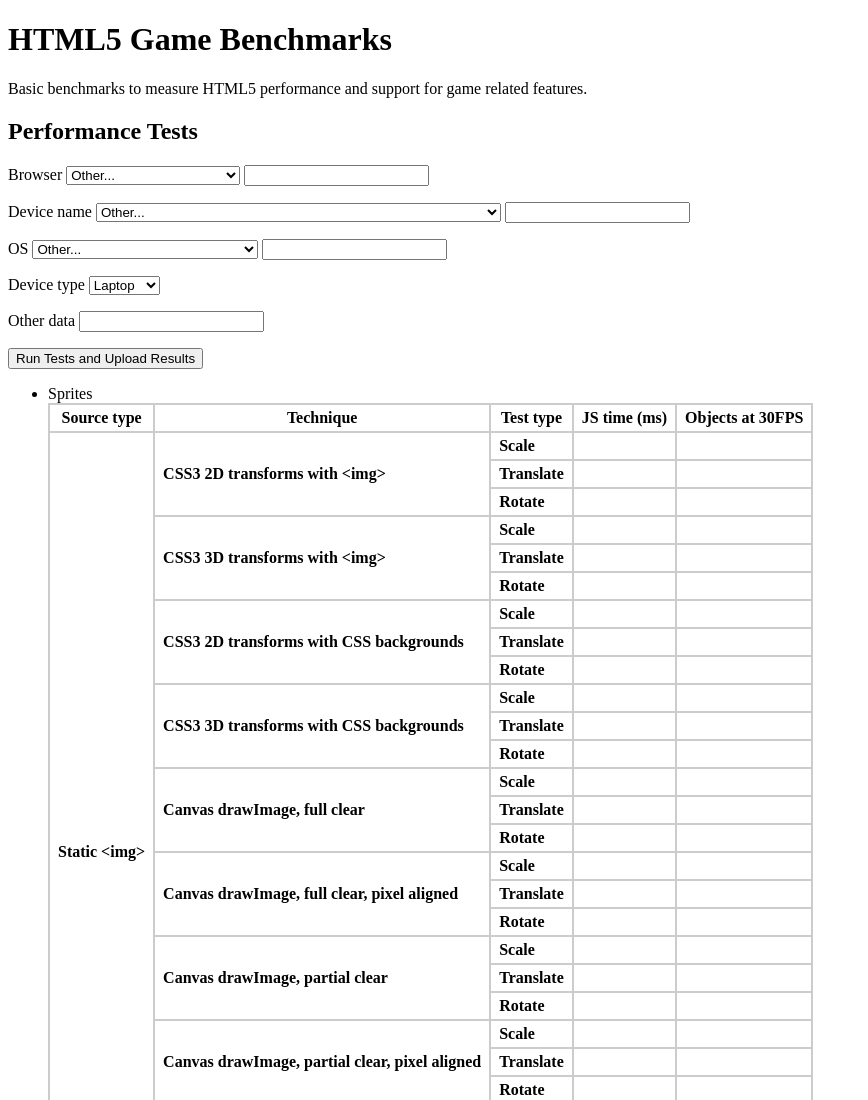
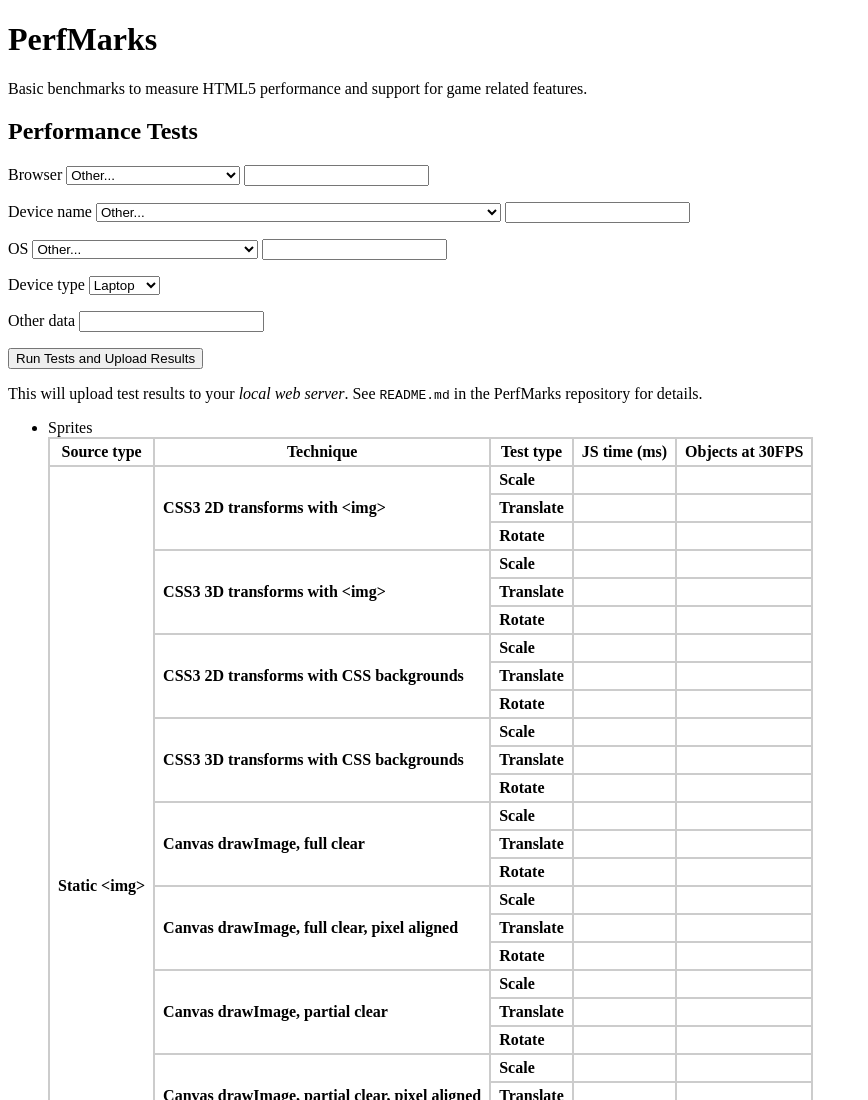
Before and after one commit to sibblingz/PerfMarks, a website: page index.html in a window 1280 px wide. Shown: the top 1100 px of the page, without its empty margins (0-868 px from the left). Drawn offline with Linux system fonts and the light colour scheme.

Commit message:
HTML stuff

```diff
--- a/index.html
+++ b/index.html
@@ -60,7 +60,7 @@
 }
 </style>
 
-<h1>HTML5 Game Benchmarks</h1>
+<h1>PerfMarks</h1>
 <p>Basic benchmarks to measure HTML5 performance and support for game related features.<p>
 
 <h2>Performance Tests</h2>
@@ -205,6 +205,8 @@
 
 <p><button disabled id="upload-performance-tests">Run Tests and Upload Results</button></p>
 
+<p>This will upload test results to your <em>local web server</em>.  See <code>README.md</code> in the PerfMarks repository for details.</p>
+
 <ul>
 <li id="performance-sprites"><span class="name">Sprites</span>
     <div id="performance-sprites-placeholder"></div>
```
